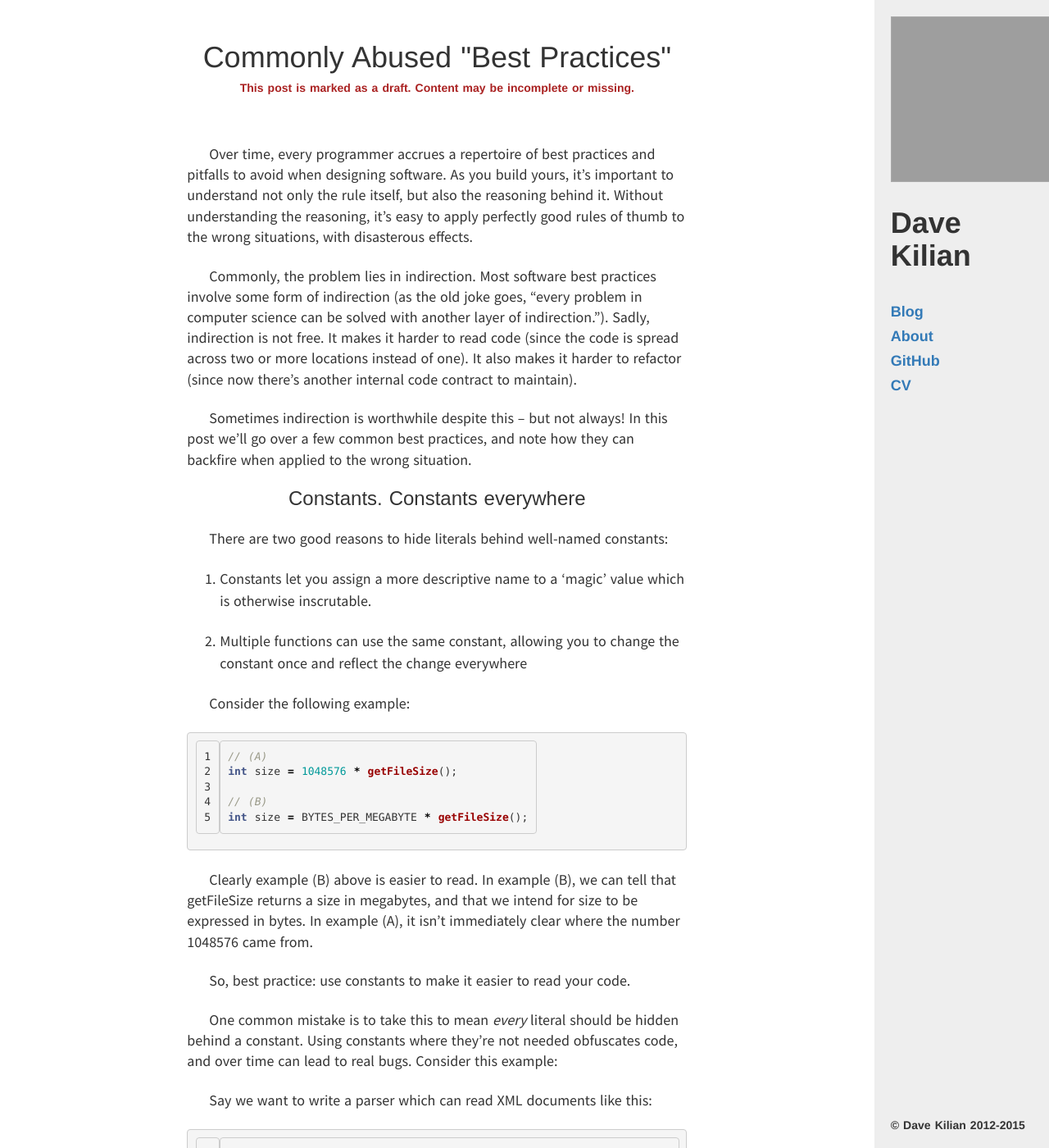
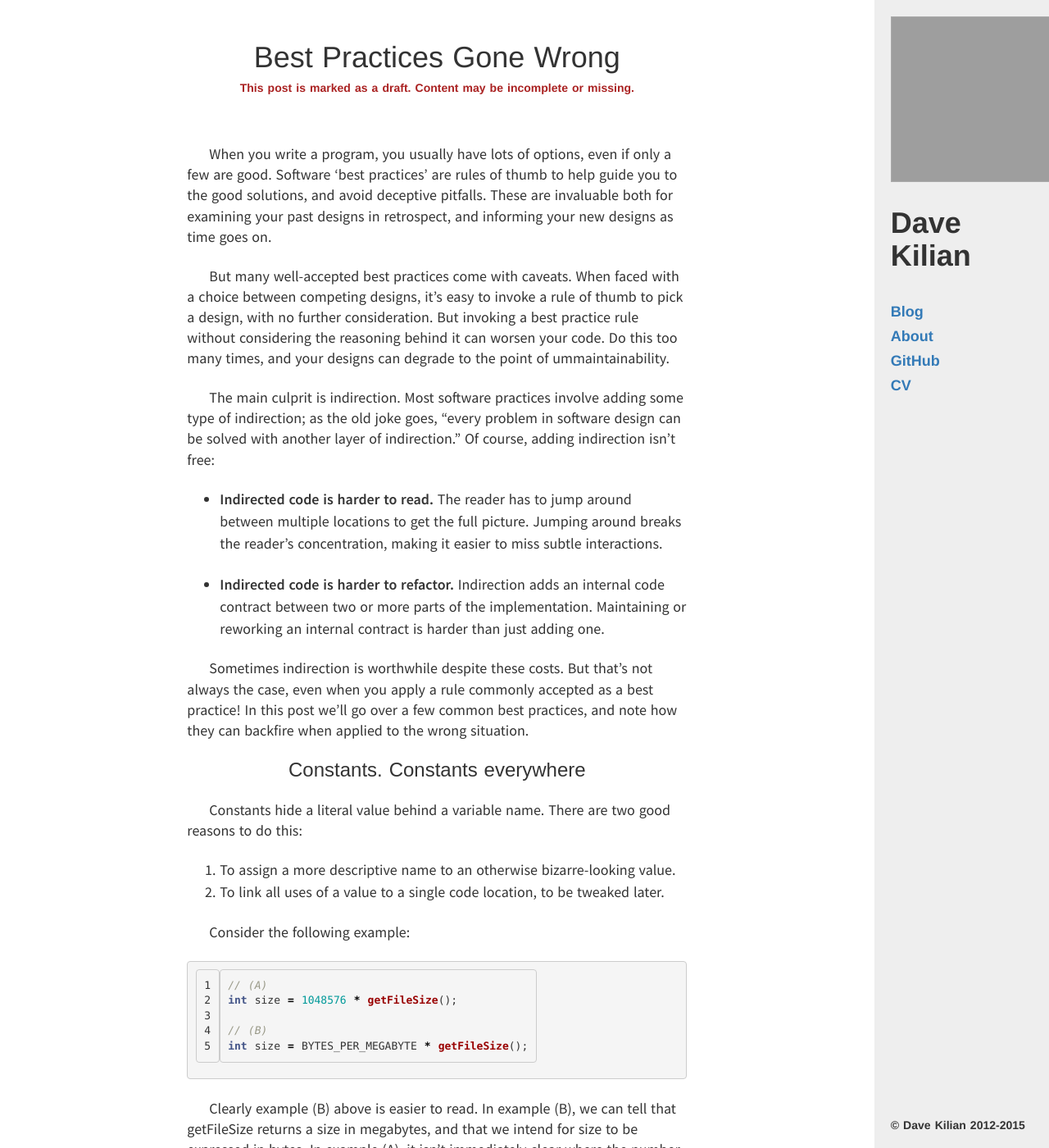
Before and after one commit to davekilian/davekilian.github.com, a Jekyll site: the page built from _posts/2015-11-25-best-practices.markdown, in a window 1280 px wide and 1400 px high. Shown: the whole window at 82% size. Built offline with Jekyll 4.4.1, drawn with Linux system fonts in a browser that asks for light colours; nearby versions of some CDN libraries; Markdown is read by kramdown in place of the engine named in the settings; some of the changed text lies outside the part shown; grey boxes are pictures that could not be loaded.

Commit message:
Partial redraft with a more natural tone

````diff
--- a/_posts/2015-11-25-best-practices.markdown
+++ b/_posts/2015-11-25-best-practices.markdown
@@ -1,30 +1,42 @@
 ---
 layout: post
-title: Commonly Abused "Best Practices"
+title: Best Practices Gone Wrong
 author: Dave
 draft: true
 ---
 
-Over time, every programmer accrues a repertoire of best practices and pitfalls to avoid when designing software.
-As you build yours, it's important to understand not only the rule itself, but also the reasoning behind it.
-Without understanding the reasoning, it's easy to apply perfectly good rules of thumb to the wrong situations, with disasterous effects.
+When you write a program, you usually have lots of options, even if only a few are good.
+Software 'best practices' are rules of thumb to help guide you to the good solutions, and avoid deceptive pitfalls.
+These are invaluable both for examining your past designs in retrospect, and informing your new designs as time goes on.
 
-Commonly, the problem lies in indirection.
-Most software best practices involve some form of indirection (as the old joke goes, "every problem in computer science can be solved with another layer of indirection.").
-Sadly, indirection is not free.
-It makes it harder to read code (since the code is spread across two or more locations instead of one).
-It also makes it harder to refactor (since now there's another internal code contract to maintain).
+But many well-accepted best practices come with caveats.
+When faced with a choice between competing designs, it's easy to invoke a rule of thumb to pick a design, with no further consideration.
+But invoking a best practice rule without considering the reasoning behind it can worsen your code.
+Do this too many times, and your designs can degrade to the point of ummaintainability.
 
-Sometimes indirection is worthwhile despite this -- but not always!
+The main culprit is indirection.
+Most software practices involve adding some type of indirection; as the old joke goes, "every problem in software design can be solved with another layer of indirection."
+Of course, adding indirection isn't free:
+
+* **Indirected code is harder to read.**
+  The reader has to jump around between multiple locations to get the full picture.
+  Jumping around breaks the reader's concentration, making it easier to miss subtle interactions.
+
+* **Indirected code is harder to refactor.**
+  Indirection adds an internal code contract between two or more parts of the implementation.
+  Maintaining or reworking an internal contract is harder than just adding one.
+
+Sometimes indirection is worthwhile despite these costs.
+But that's not always the case, even when you apply a rule commonly accepted as a best practice!
 In this post we'll go over a few common best practices, and note how they can backfire when applied to the wrong situation.
 
 ### Constants. Constants everywhere
 
-There are two good reasons to hide literals behind well-named constants:
+Constants hide a literal value behind a variable name.
+There are two good reasons to do this:
 
-1. Constants let you assign a more descriptive name to a 'magic' value which is otherwise inscrutable.
-
-2. Multiple functions can use the same constant, allowing you to change the constant once and reflect the change everywhere
+1. To assign a more descriptive name to an otherwise bizarre-looking value.
+2. To link all uses of a value to a single code location, to be tweaked later.
 
 Consider the following example:
 
@@ -42,10 +54,12 @@
 
 So, best practice: use constants to make it easier to read your code.
 
-One common mistake is to take this to mean _every_ literal should be hidden behind a constant.
-Using constants where they're not needed obfuscates code, and over time can lead to real bugs.
-Consider this example:
+One common mistake is to generalize to saying _every_ literal value should be tucked away behind a nicely-named constant.
+This isn't true.
+Using constants where they're not needed obfuscates your codebase.
+In fairly common cases, abusing constants can also read to real code bugs.
 
+Let's illustrate this an example.
 Say we want to write a parser which can read XML documents like this:
 
 ```xml
@@ -83,8 +97,8 @@
 }
 ```
 
-The implementation above is fairly clean, minimal, and easy to understand in a single sitting.
-Have you ever ended up with something like this instead?
+Ick -- this code has some bare literals mixed in with the logic!
+Let's "improve" this code by hoisting those out as nicely-named constants:
 
 ```cpp
 #define BOOKS_NODE_NAME "Books"
@@ -111,7 +125,7 @@
 }
 ```
 
-Or even this?
+We can even go all-out and make a 'constants' file which is global to the entire program:
 
 **constants.h**
 
@@ -144,19 +158,20 @@
 }
 ```
 
-In the original example, you could look at a copy of books.xml and parser.cpp, and be sure parser.cpp was implemented correctly.
+In the first example, you could look at a copy of books.xml and parser.cpp, and be sure parser.cpp was implemented correctly.
 You could even reverse-engineer the structure of books.xml just by reading parser.cpp.
 In the last example, you can't -- you'd have to jump back and forth between parser.cpp and constants.h to fully get what's happening.
 
 Using constants in this way doesn't play to either of the strengths of constants:
 
-1. The string literals themseleves were already descriptive enough; adding a constant name didn't tell us anything we didn't already know.
+1. The strings were already descriptive; aliasing them with a constant name didn't tell us anything we didn't already know.
 
-2. Each string literal was only referenced once; if you want to change the name of a node, the cost is the same whether or not you used a constant.
+2. Each string literal was only referenced once to begin with.
+   Changing node names is an equally time-consuming task whether or not we employed constants.
 
-There's a more insidious flaw in the final example.
-Because the constants are declared globally to the entire program, you hazard someone later picking up those constants for an unrelated scenario.
-Changes to the constant then affects multiple scenarios, perhaps unintentionally.
+There's also a more insidious flaw lurking in the final example.
+Because the constants are declared globally to the entire program, there's a hazard someone might later pick up those constants for an unrelated scenario.
+Once unrelated scenarios are linked by the use of global constants, changes in either scenario can unintentionally break the other.
 
 To continue the example, say you wrote your book XML parser like in the final example above.
 Then later, a design requirement comes in for a movie XML parser.
@@ -165,9 +180,12 @@
 
 Later on, a design change comes in for the book parser, to rename the `Title` attribute to `Name`.
 Unfortunately, the title attribute for books and movies have been coupled together by the constant.
-The developer making this change will likely rename the title constnat, inadvertently breaking the unrelated movie parser.
-But whether or not they get bitten by this, either way they'll still have to do something awkward to decouple those constants.
-Something like this:
+The developer making this change will likely rename the title constant, inadvertently breaking the unrelated movie parser.
+
+Whether they already knew about the coupling or finds out about it due to a compile-time or runtime break, the developer making this change still has to decouple the two scenarios somehow.
+With the current design, the changes look awkward.
+
+They'll probably either look something like this:
 
 ```cpp
 #define BOOKS_NODE_NAME "Books"
@@ -189,20 +207,23 @@
 #define AUTHOR_ATTRIBUTE_NAME "Author"
 ```
 
-Two takeaways for this in closing:
+But we could have avoided all this trouble if the constants were never shared or made global in the first place.
+Really the book XML and movie XML parsers are separate, and should be maintained separately.
 
-1. Before you add a constant to your code, ask yourself whether you're making the literal value more descriptive, or whether you're going to use the constants in multiple contexts which need to be kept in sync, or if you have other extenuating circumstances.
-If it's none of the above, consider using the literal value directly instead.
+Two takeaways for this topic in closing:
 
-2. If you do decide to use a constant, scope it as tightly as possible.
-   The higher you hoist a constant, the greater risk you run of accidentally coupling unrelated code through the constant.
+1. Before you hoist a value to a constant, ask yourself: does this value need a better name?
+   Or am I going to reference it in multiple places?
+   If the answer is no for both, consider skipping the constant and just using the value directly.
+
+2. When you do decide to use constants in your code, scope them as tightly as possible.
+   The more globally you define the constant, the greater risk you run of leaking the constant into unrelated scenarios.
+   An necessary constant only reduces readability, but an overscoped constant can lead to real bugs.
 
 ---
 
-I rebranded this and flattended it a bit.
-Now it's an examination of commonly abused best practices.
+More topics:
 
-* Hiding every literal in a constant
 * The 'everything is an interface' anti-pattern
 * Abusing dependency injection/inversion of control
 * Hiding code instead of abstracting
````
